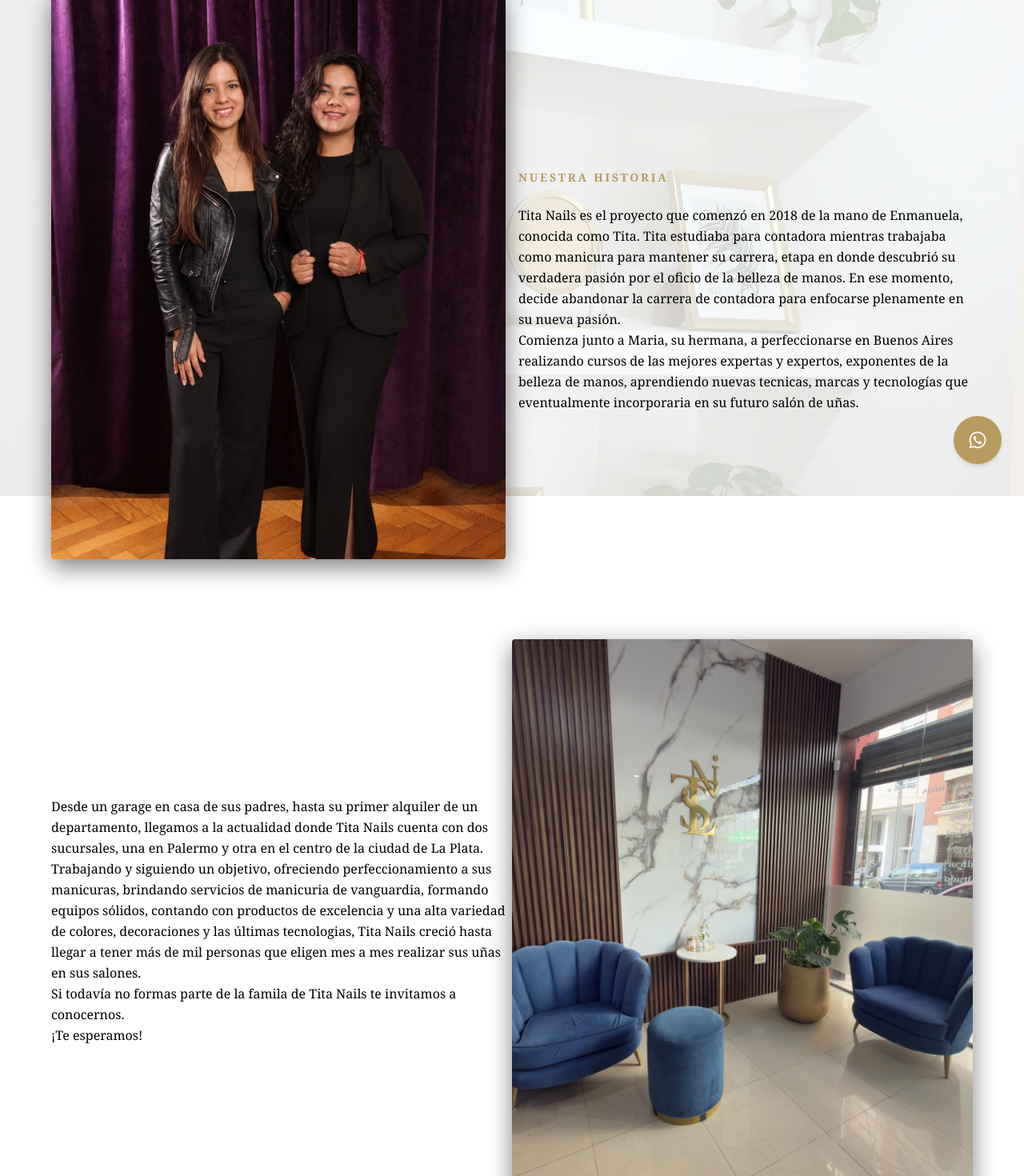
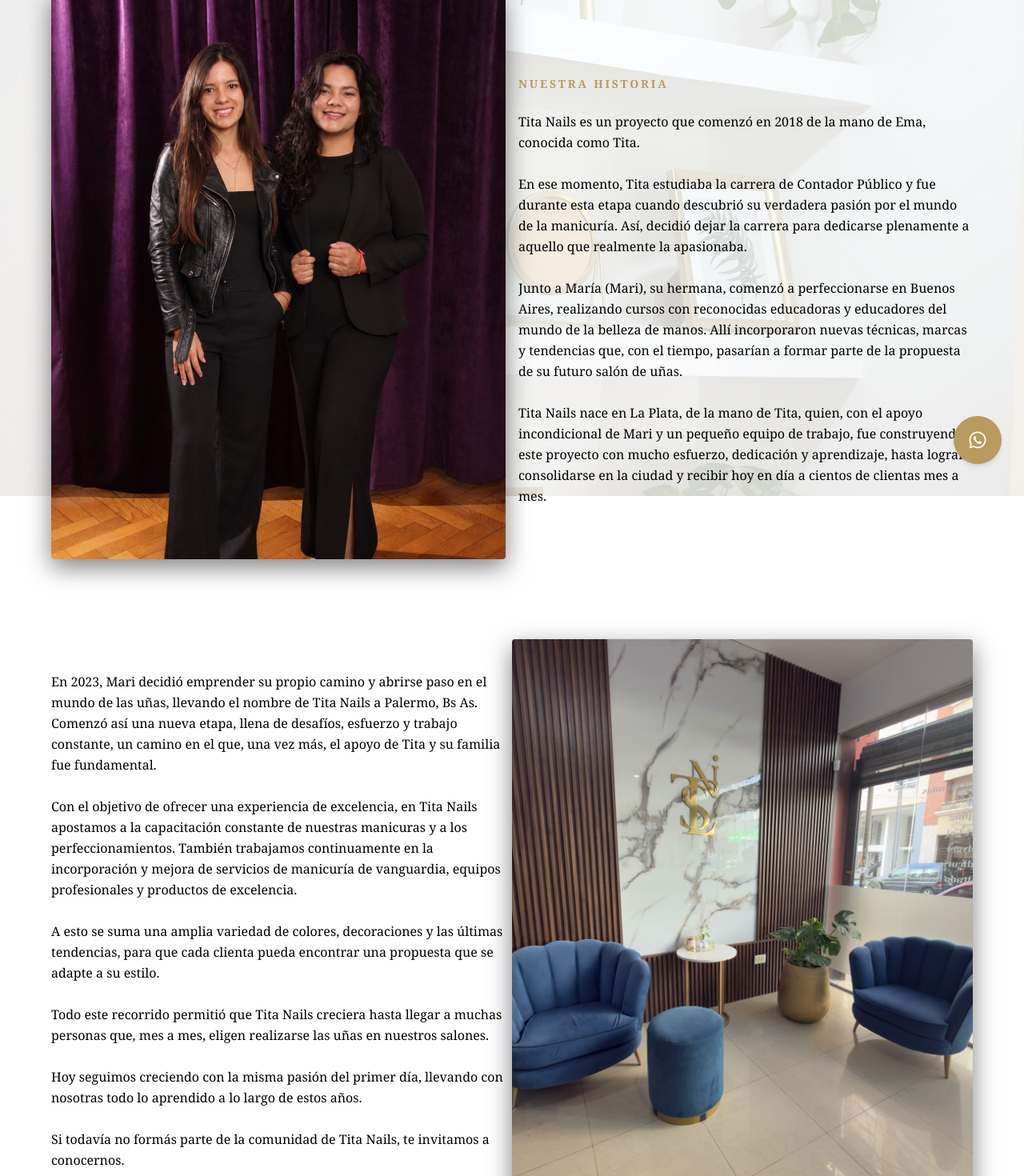
Before and after one commit to juancivardi/tita-nails, a Next.js app: page /historia in a window 1280 px wide. Shown: the part 180-1650 px from the top of the page at 80% size. Built offline with nearby package versions, Linux system fonts and the light colour scheme.

Commit message:
add the history of local

```diff
--- a/app/historia/page.tsx
+++ b/app/historia/page.tsx
@@ -25,10 +25,16 @@ export default function Historia() {
 
             <div className="mt-6 space-y-4 text-base leading-relaxed text-black">
               <p className="font-serif leading-relaxed">
-                Tita Nails es el proyecto que comenzó en 2018 de la mano de Enmanuela, conocida como Tita.
-                Tita estudiaba para contadora mientras trabajaba como manicura para mantener su carrera, etapa en donde descubrió su verdadera pasión por el oficio de la belleza de manos.
-                En ese momento, decide abandonar la carrera de contadora para enfocarse plenamente en su nueva pasión. <br/>
-                Comienza junto a Maria, su hermana, a perfeccionarse en Buenos Aires realizando cursos de las mejores expertas y expertos, exponentes de la belleza de manos, aprendiendo nuevas tecnicas, marcas y tecnologías que eventualmente incorporaria en su futuro salón de uñas.
+              Tita Nails es un proyecto que comenzó en 2018 de la mano de Ema, conocida como Tita.
+              <br/>
+              <br/>
+              En ese momento, Tita estudiaba la carrera de Contador Público y fue durante esta etapa cuando descubrió su verdadera pasión por el mundo de la manicuría. Así, decidió dejar la carrera para dedicarse plenamente a aquello que realmente la apasionaba.
+              <br/>
+              <br/>
+              Junto a María (Mari), su hermana, comenzó a perfeccionarse en Buenos Aires, realizando cursos con reconocidas educadoras y educadores del mundo de la belleza de manos. Allí incorporaron nuevas técnicas, marcas y tendencias que, con el tiempo, pasarían a formar parte de la propuesta de su futuro salón de uñas.
+              <br/>
+              <br/>
+              Tita Nails nace en La Plata, de la mano de Tita, quien, con el apoyo incondicional de Mari y un pequeño equipo de trabajo, fue construyendo este proyecto con mucho esfuerzo, dedicación y aprendizaje, hasta lograr consolidarse en la ciudad y recibir hoy en día a cientos de clientas mes a mes.
               </p>
             </div>
           </div>
@@ -37,11 +43,23 @@ export default function Historia() {
             <div>
                 <div className="mt-6 space-y-4 text-base leading-relaxed text-black">
                   <p className="font-serif leading-relaxed">
-                    Desde un garage en casa de sus padres, hasta su primer alquiler de un departamento, llegamos a la actualidad donde Tita Nails cuenta con dos sucursales, una en Palermo y otra en el centro de la ciudad de La Plata. <br/>
-                    Trabajando y siguiendo un objetivo, ofreciendo perfeccionamiento a sus manicuras, brindando servicios de manicuria de vanguardia, formando equipos sólidos, contando con productos de excelencia y una alta variedad de colores, decoraciones y las últimas tecnologias, Tita Nails creció hasta llegar a tener más de mil personas que eligen mes a mes realizar sus uñas en sus salones.
-                    <br/> Si todavía no formas parte de la famila de Tita Nails te invitamos a conocernos.
-                    <br/> ¡Te esperamos!
-                  </p>
+                En 2023, Mari decidió emprender su propio camino y abrirse paso en el mundo de las uñas, llevando el nombre de Tita Nails a Palermo, Bs As. Comenzó así una nueva etapa, llena de desafíos, esfuerzo y trabajo constante, un camino en el que, una vez más, el apoyo de Tita y su familia fue fundamental.
+                <br/>
+                <br/>
+                Con el objetivo de ofrecer una experiencia de excelencia, en Tita Nails apostamos a la capacitación constante de nuestras manicuras y a los perfeccionamientos. También trabajamos continuamente en la incorporación y mejora de servicios de manicuría de vanguardia, equipos profesionales y productos de excelencia.
+                <br/>
+                <br/>
+                A esto se suma una amplia variedad de colores, decoraciones y las últimas tendencias, para que cada clienta pueda encontrar una propuesta que se adapte a su estilo.
+                <br/>
+                <br/>
+                Todo este recorrido permitió que Tita Nails creciera hasta llegar a muchas personas que, mes a mes, eligen realizarse las uñas en nuestros salones.
+                <br/>
+                <br/>
+                Hoy seguimos creciendo con la misma pasión del primer día, llevando con nosotras todo lo aprendido a lo largo de estos años.
+                <br/>
+                <br/>
+                Si todavía no formás parte de la comunidad de Tita Nails, te invitamos a conocernos.
+                </p>
                 </div>
 
             </div>
```
